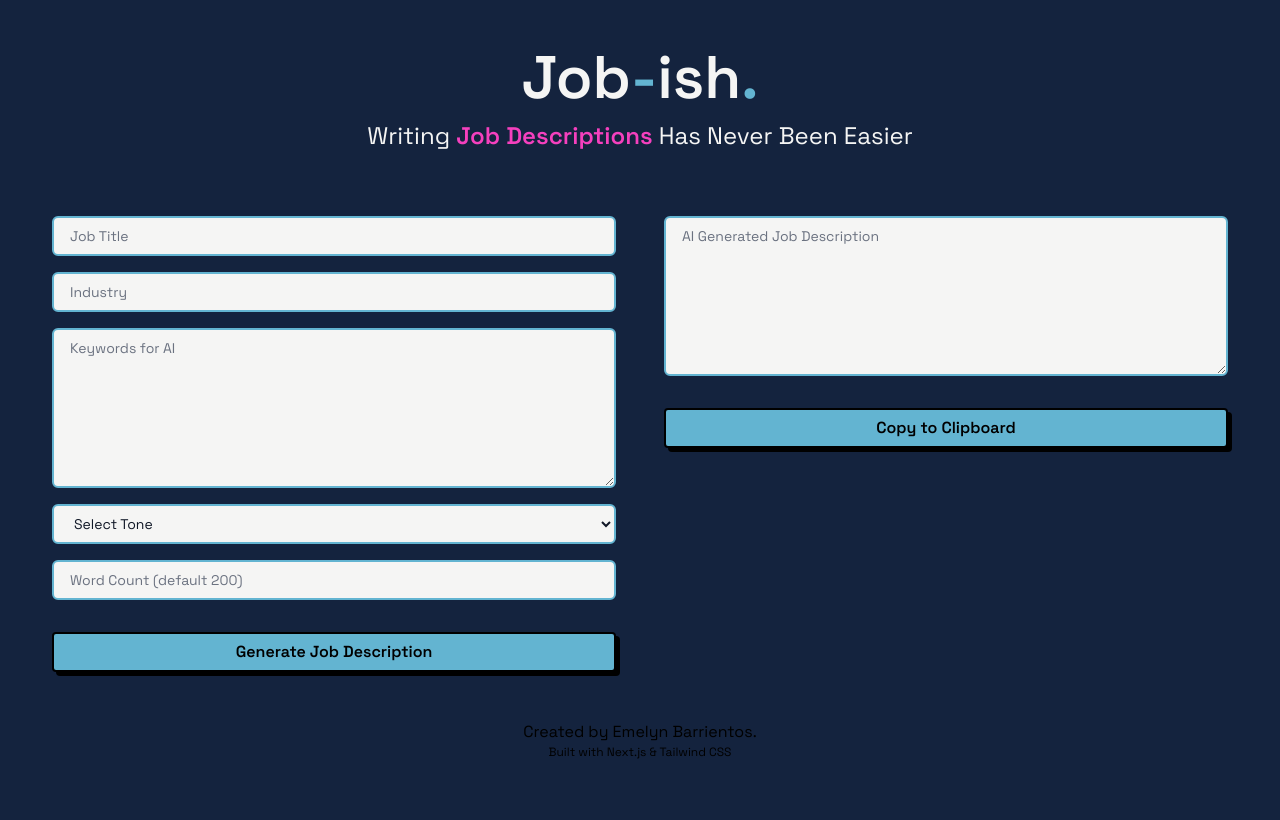
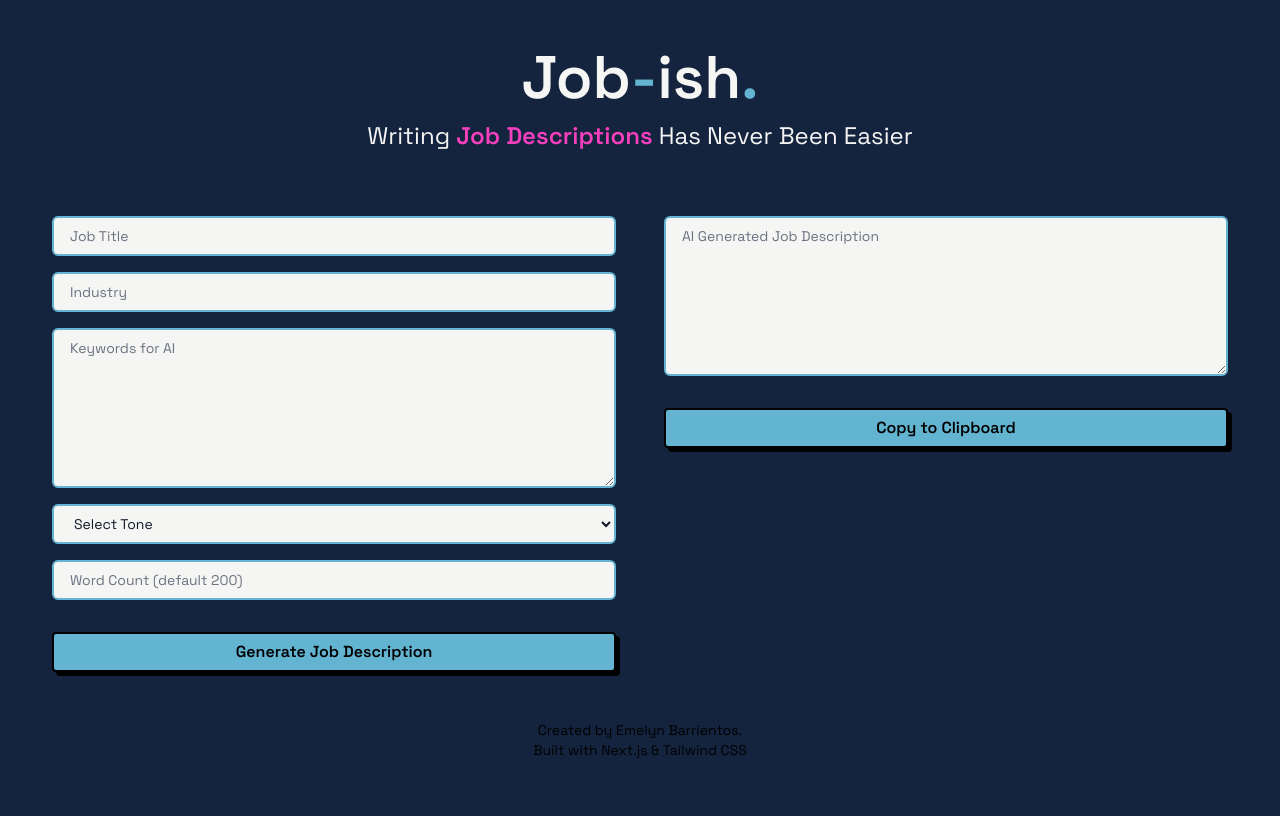
Before and after one commit to emelyn-barrientos/ai-jobbish-descriptions, a Next.js app: page / in a window 1280 px wide. Built offline with nearby package versions, Linux system fonts and the light colour scheme.

Commit message:
Update footer text sizing

```diff
--- a/src/components/Footer.jsx
+++ b/src/components/Footer.jsx
@@ -3,8 +3,8 @@ import Link from 'next/link'
 export default function Footer() {
   return (
     <>
-      <div className="text-center flex flex-col justify-center mb-4">
-        <p>
+      <div className="text-center text-sm flex flex-col justify-center mb-4">
+        <p className="text-sm">
           Created by{' '}
           <Link
             href="https://www.emelynbarrientos.com/"
@@ -15,9 +15,7 @@ export default function Footer() {
           </Link>
           .
         </p>
-        <p className="text-xs mb-1 sm:text-center">
-          Built with Next.js & Tailwind CSS
-        </p>
+        <p>Built with Next.js & Tailwind CSS</p>
       </div>
     </>
   )
```
